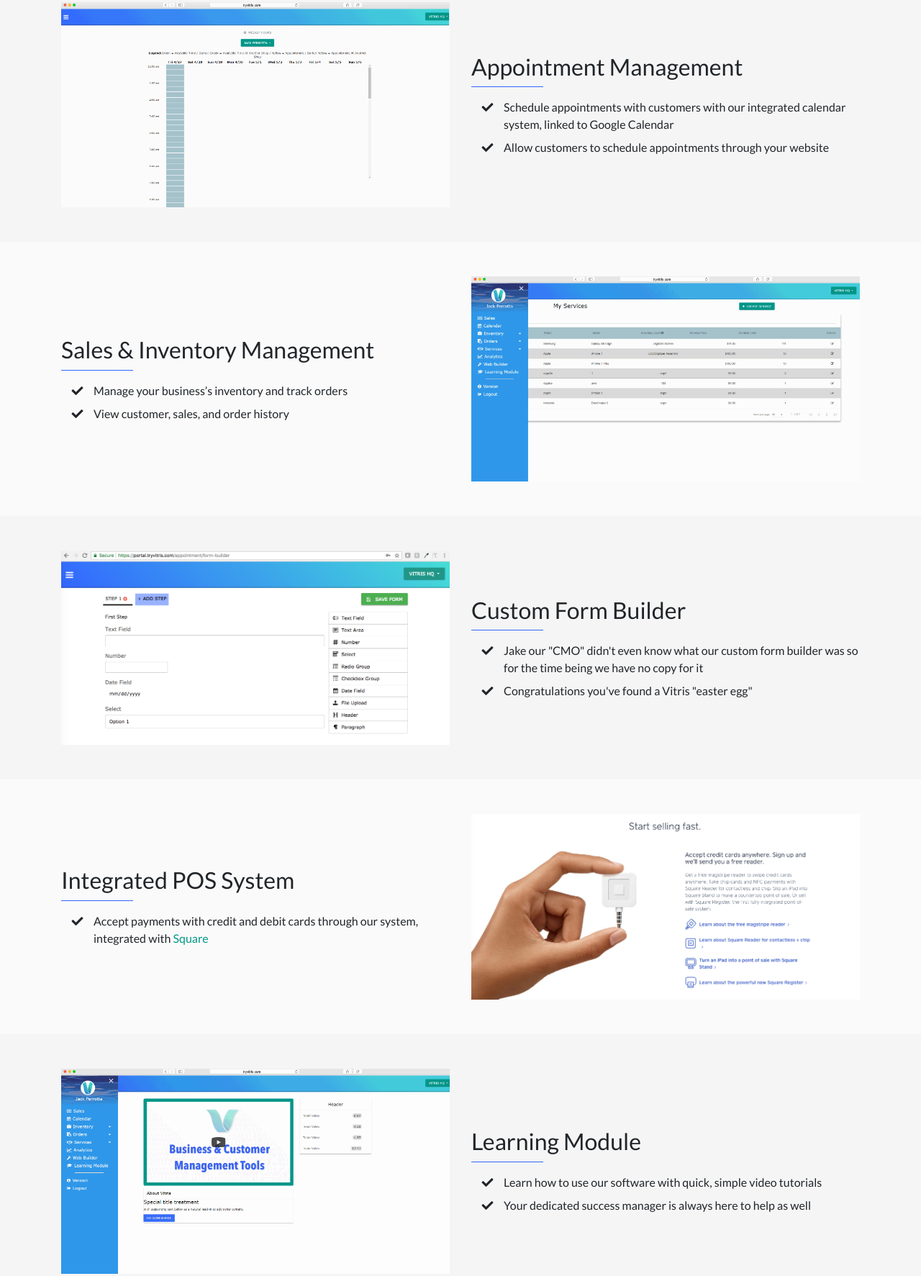
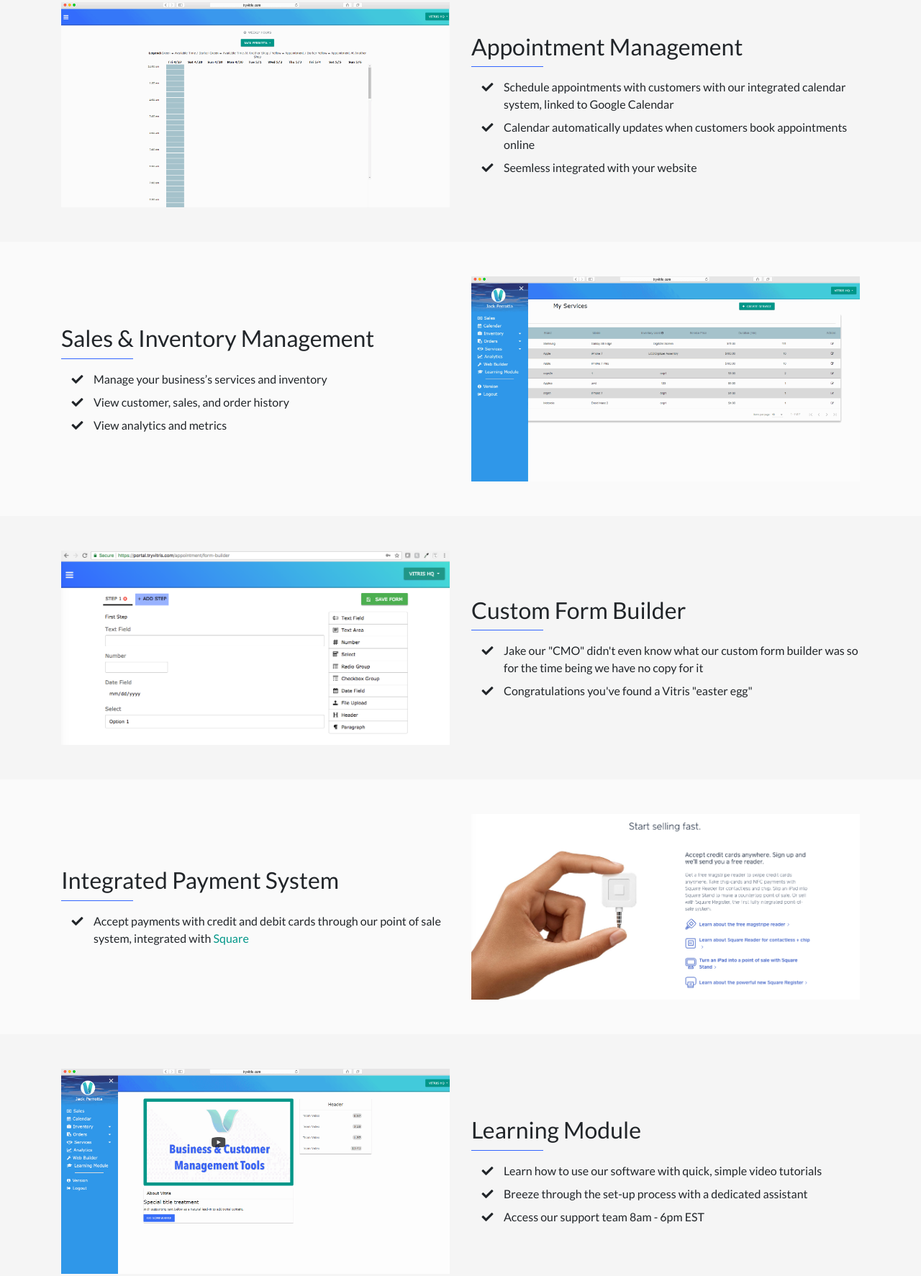
Before and after one commit to jackperrotta/vitris-home, a plain HTML site: page features/index.html in a window 1280 px wide. Shown: the part 921-2694 px from the top of the page at 72% size. Drawn offline with Linux system fonts and the light colour scheme.

Commit message:
jakes updates

```diff
--- a/features/index.html
+++ b/features/index.html
@@ -97,7 +97,7 @@
                             <i class="fas fa-check"></i>
                         </div>
                         <div class="col-11 ml-0">
-                            Post blog posts to build thought leadership in your industry
+                            Publish blog posts to build thought leadership in your industry
                         </div>
                     </div>
                     <div class="row no-gutters mt-2">
@@ -105,7 +105,7 @@
                             <i class="fas fa-check"></i>
                         </div>
                         <div class="col-11 ml-0">
-                            Free SSL Certificate
+                            Free SSL Certificate for customer security
                         </div>
                     </div>
                     <div class="row mt-4 mx-auto">
@@ -175,7 +175,15 @@
                             <i class="fas fa-check"></i>
                         </div>
                         <div class="col-11 ml-0">
-                            Allow customers to schedule appointments through your website
+                            Calendar automatically updates when customers book appointments online
+                        </div>
+                    </div>
+                    <div class="row no-gutters mt-2">
+                        <div class="col-1 mr-0 text-center">
+                            <i class="fas fa-check"></i>
+                        </div>
+                        <div class="col-11 ml-0">
+                            Seemless integrated with your website
                         </div>
                     </div>
                 </div>
@@ -195,7 +203,7 @@
                             <i class="fas fa-check"></i>
                         </div>
                         <div class="col-11 ml-0">
-                            Manage your business’s inventory and track orders
+                            Manage your business’s services and inventory
                         </div>
                     </div>
                     <div class="row no-gutters mt-2">
@@ -204,6 +212,14 @@
                         </div>
                         <div class="col-sm-11 ml-0">
                             View customer, sales, and order history
+                        </div>
+                    </div>
+                    <div class="row no-gutters mt-2">
+                        <div class="col-sm-1 mr-0 text-center">
+                            <i class="fas fa-check"></i>
+                        </div>
+                        <div class="col-sm-11 ml-0">
+                            View analytics and metrics
                         </div>
                     </div>
                 </div>
@@ -250,14 +266,14 @@
         <div class="container">
             <div class="row">
                 <div class="col-lg-6 my-auto">
-                    <h2>Integrated POS System</h2>
+                    <h2>Integrated Payment System</h2>
                     <div class="desc-hr mt-2"></div>
                     <div class="row no-gutters">
                         <div class="col-1 mr-0 text-center">
                             <i class="fas fa-check"></i>
                         </div>
                         <div class="col-11 ml-0">
-                            Accept payments with credit and debit cards through our system, integrated with <a href="https://squareup.com/pos" target="_blank">Square</a>
+                            Accept payments with credit and debit cards through our point of sale system, integrated with <a href="https://squareup.com/pos" target="_blank">Square</a>
                         </div>
                     </div>
                 </div>
@@ -291,7 +307,15 @@
                             <i class="fas fa-check"></i>
                         </div>
                         <div class="col-11 ml-0">
-                            Your dedicated success manager is always here to help as well
+                            Breeze through the set-up process with a dedicated assistant
+                        </div>
+                    </div>
+                    <div class="row no-gutters mt-2">
+                        <div class="col-1 mr-0 text-center">
+                            <i class="fas fa-check"></i>
+                        </div>
+                        <div class="col-11 ml-0">
+                            Access our support team 8am - 6pm EST
                         </div>
                     </div>
                 </div>
```
Also changed, not shown: about/index.html (+2 -2 lines), index.html (+4 -4 lines), pricing/index.html (+5 -5 lines).
